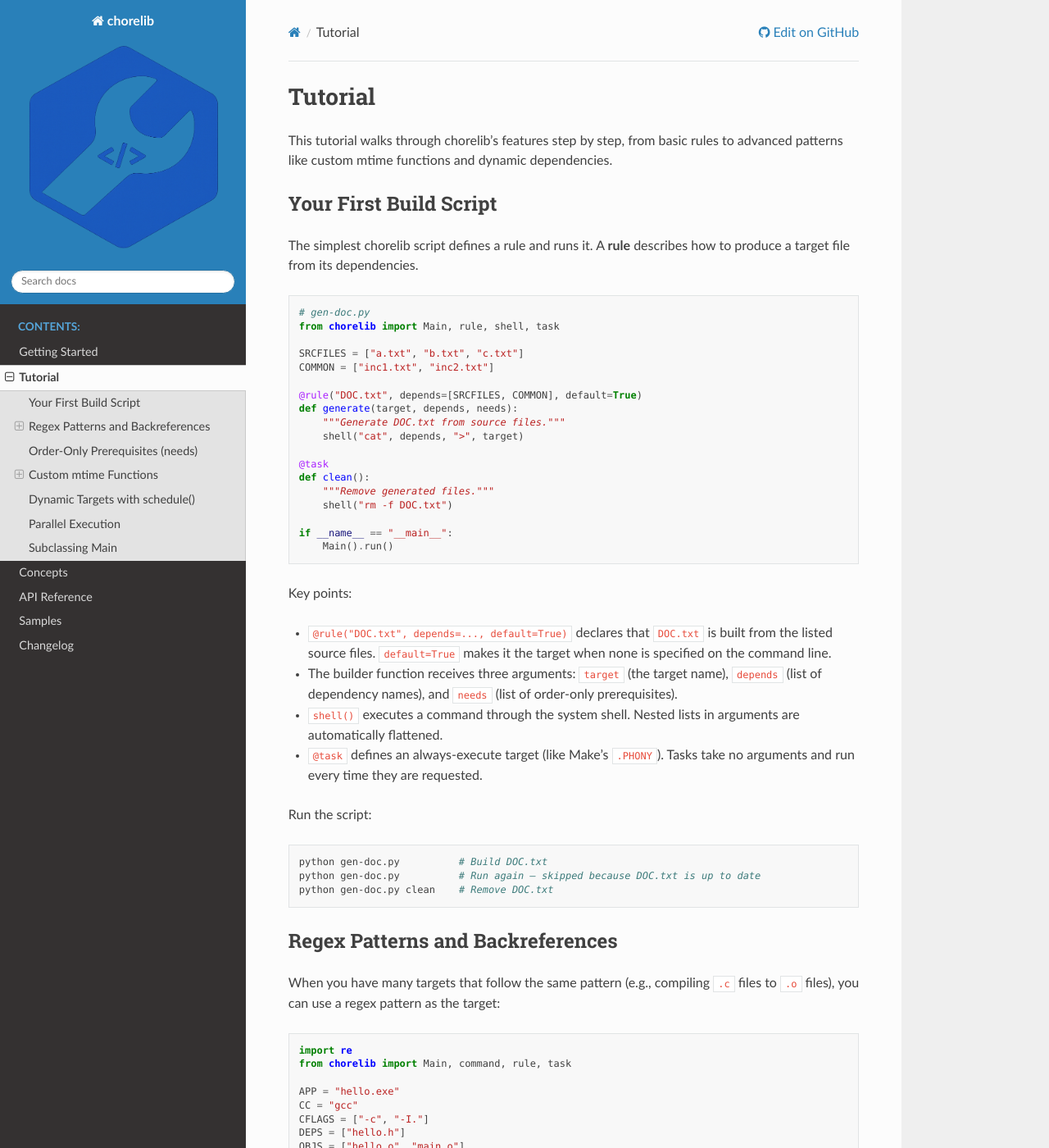
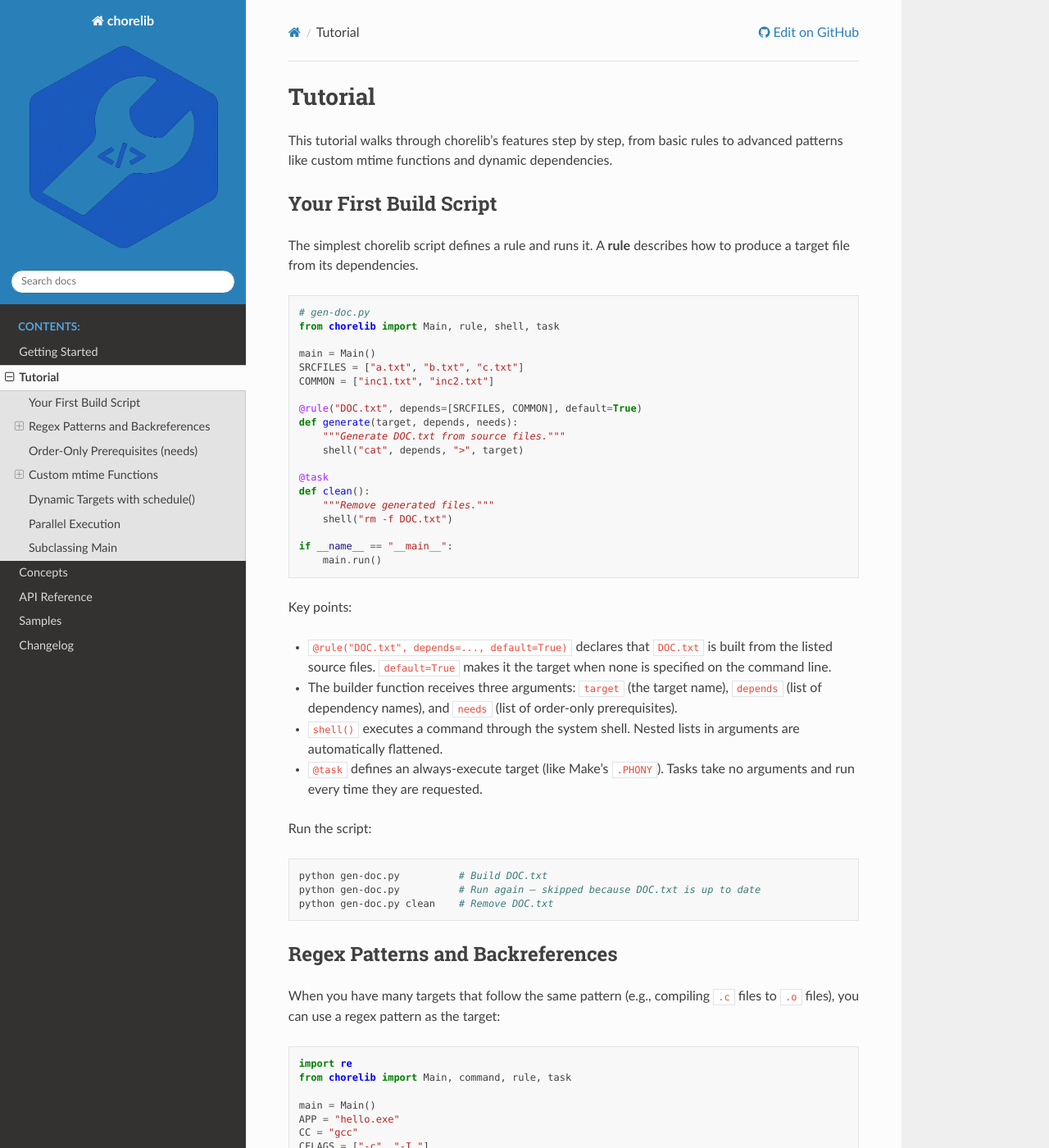
Before and after one commit to atsuoishimoto/chorelib, a Sphinx documentation site: the page built from docs/tutorial.rst, in a window 1280 px wide and 1400 px high. Shown: the whole window at 82% size. Built offline with Sphinx 7.4.7 and the Read the Docs theme 3.1.0, drawn with Linux system fonts in a browser that asks for light colours; some of the changed text lies outside the part shown.

Commit message:
update docs

```diff
--- a/check.py
+++ b/check.py
@@ -3,6 +3,7 @@
 from pathlib import Path
 from chorelib import Main, task, shell, schedule
 
+main = Main()
 SRCDIRS = ["src", "tests"]
 SAMPLEDIRS = [d for d in Path("samples").glob("*") if d.is_dir()]
 
@@ -25,4 +26,4 @@ def test():
 
 
 if __name__ == '__main__':
-    Main().run()
+    main.run()
--- a/docs/api.rst
+++ b/docs/api.rst
@@ -12,6 +12,8 @@ decorators. For most use cases, you can use these directly without creating a
 
    import chorelib
 
+   main = chorelib.Main()
+
    @chorelib.rule("output.txt", depends="input.txt")
    def build(target, depends, needs):
        chorelib.shell("cp", depends[0], target)
--- a/docs/getting-started.rst
+++ b/docs/getting-started.rst
@@ -27,6 +27,7 @@ Create a file called ``make.py``:
 
    from chorelib import Main, rule, shell, task
 
+   main = Main()
    SOURCES = ["a.txt", "b.txt", "c.txt"]
 
    @rule("output.txt", depends=SOURCES, default=True)
@@ -40,7 +41,7 @@ Create a file called ``make.py``:
        shell("rm -f output.txt")
 
    if __name__ == "__main__":
-       Main().run()
+       main.run()
 
 Run it:
 
@@ -84,6 +85,7 @@ Here is a Makefile and its chorelib equivalent side by side.
    import re
    from chorelib import Main, command, rule, task
 
+   main = Main()
    APP = "hello.exe"
    CC = "gcc"
    CFLAGS = ["-c", "-I."]
@@ -105,7 +107,7 @@ Here is a Makefile and its chorelib equivalent side by side.
        command("rm", "-f", OBJS, APP)
 
    if __name__ == "__main__":
-       Main().run()
+       main.run()
 
 Why chorelib over Make?
 -----------------------
--- a/docs/index.rst
+++ b/docs/index.rst
@@ -12,12 +12,14 @@ resource — databases, S3 objects, and more.
 
    import chorelib
 
+   main = chorelib.Main()
+
    @chorelib.rule("output.txt", depends="input.txt")
    def build_output(target, depends, needs):
        chorelib.shell(f"cp {depends[0]} {target}")
 
    if __name__ == "__main__":
-       chorelib.Main().run()
+       main.run()
 
 Features
 --------
--- a/docs/samples.rst
+++ b/docs/samples.rst
@@ -18,6 +18,7 @@ the ``command()`` function.
    import re
    from chorelib import Main, command, rule, task
 
+   main = Main()
    APP = "hello.exe"
    CC = "gcc"
    CFLAGS = ["-c", "-I."]
@@ -39,7 +40,7 @@ the ``command()`` function.
        command("rm", "-f", OBJS, APP)
 
    if __name__ == "__main__":
-       Main().run()
+       main.run()
 
 **Features demonstrated:**
 
@@ -60,6 +61,7 @@ output file using ``shell()``.
 
    from chorelib import Main, rule, shell, task
 
+   main = Main()
    SRCFILES = ["a.txt", "b.txt", "c.txt"]
    COMMON = ["inc1.txt", "inc2.txt"]
 
@@ -74,7 +76,7 @@ output file using ``shell()``.
        shell("rm -f DOC.txt")
 
    if __name__ == "__main__":
-       Main().run()
+       main.run()
 
 **Features demonstrated:**
 
--- a/docs/tutorial.rst
+++ b/docs/tutorial.rst
@@ -15,6 +15,7 @@ how to produce a target file from its dependencies.
    # gen-doc.py
    from chorelib import Main, rule, shell, task
 
+   main = Main()
    SRCFILES = ["a.txt", "b.txt", "c.txt"]
    COMMON = ["inc1.txt", "inc2.txt"]
 
@@ -29,7 +30,7 @@ how to produce a target file from its dependencies.
        shell("rm -f DOC.txt")
 
    if __name__ == "__main__":
-       Main().run()
+       main.run()
 
 Key points:
 
@@ -62,6 +63,7 @@ files to ``.o`` files), you can use a regex pattern as the target:
    import re
    from chorelib import Main, command, rule, task
 
+   main = Main()
    APP = "hello.exe"
    CC = "gcc"
    CFLAGS = ["-c", "-I."]
@@ -83,7 +85,7 @@ files to ``.o`` files), you can use a regex pattern as the target:
        command("rm", "-f", OBJS, APP)
 
    if __name__ == "__main__":
-       Main().run()
+       main.run()
 
 How it works:
 
@@ -189,6 +191,7 @@ This example stores timestamps in a SQLite database:
    import sqlite3
    from chorelib import Main, mtime, rule
 
+   main = Main()
    DB = "mydata.db"
 
    @mtime(re.compile(r"\w+"))
@@ -210,7 +213,7 @@ This example stores timestamps in a SQLite database:
        ...
 
    if __name__ == "__main__":
-       Main().run()
+       main.run()
 
 Key points:
 
@@ -297,8 +300,10 @@ You can subclass ``Main`` to add custom command-line arguments:
            parser.add_argument("--dbfile", default="data.db",
                                help="Database file path")
 
+   main = MyMain()
+
    if __name__ == "__main__":
-       MyMain().run()
+       main.run()
 
 The parsed arguments are available as ``self.args`` within the ``Main`` instance.
 Override ``add_arguments()`` to add your own arguments to the
--- a/src/chorelib/__init__.py
+++ b/src/chorelib/__init__.py
@@ -7,12 +7,14 @@ Typical usage::
 
     import chorelib
 
+    main = chorelib.Main()
+
     @chorelib.rule("output.txt", depends="input.txt")
     def build_output(target, depends, needs):
         chorelib.shell(f"cp {depends[0]} {target}")
 
     if __name__ == "__main__":
-        chorelib.Main().run()
+        main.run()
 """
 
 from .depmain import Main
```
Also changed, not shown: other parts of docs/api.rst (+1 -1 lines), README.md (+2 -1 lines).
